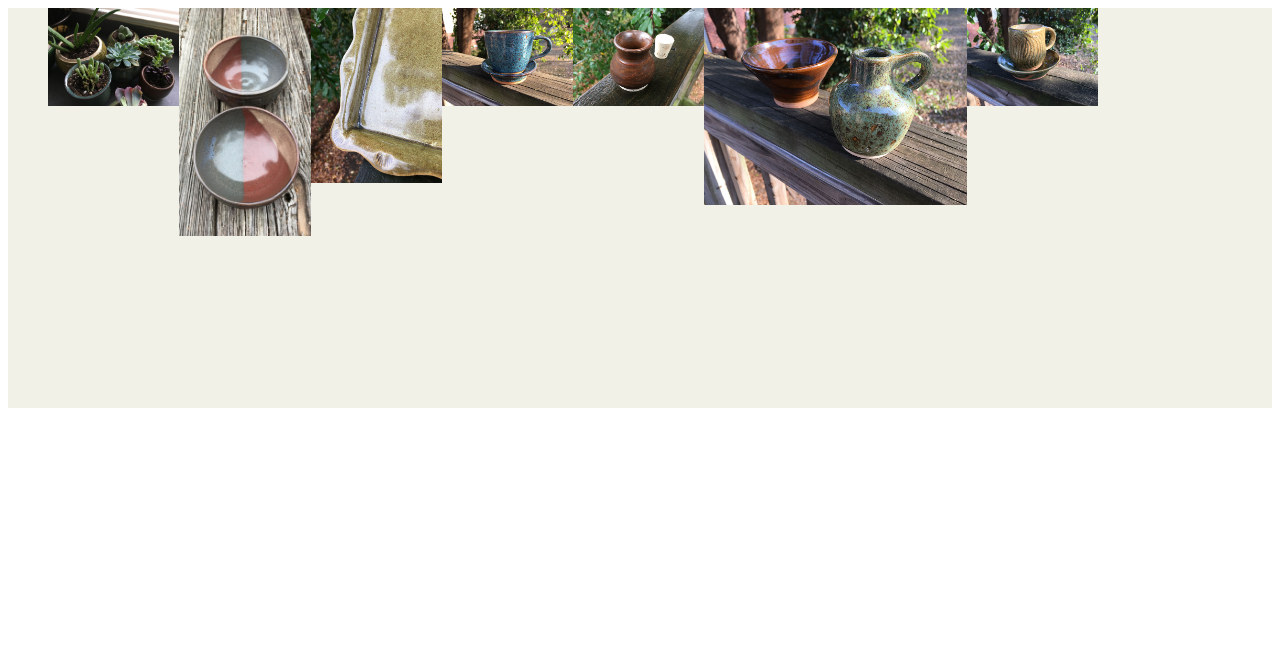
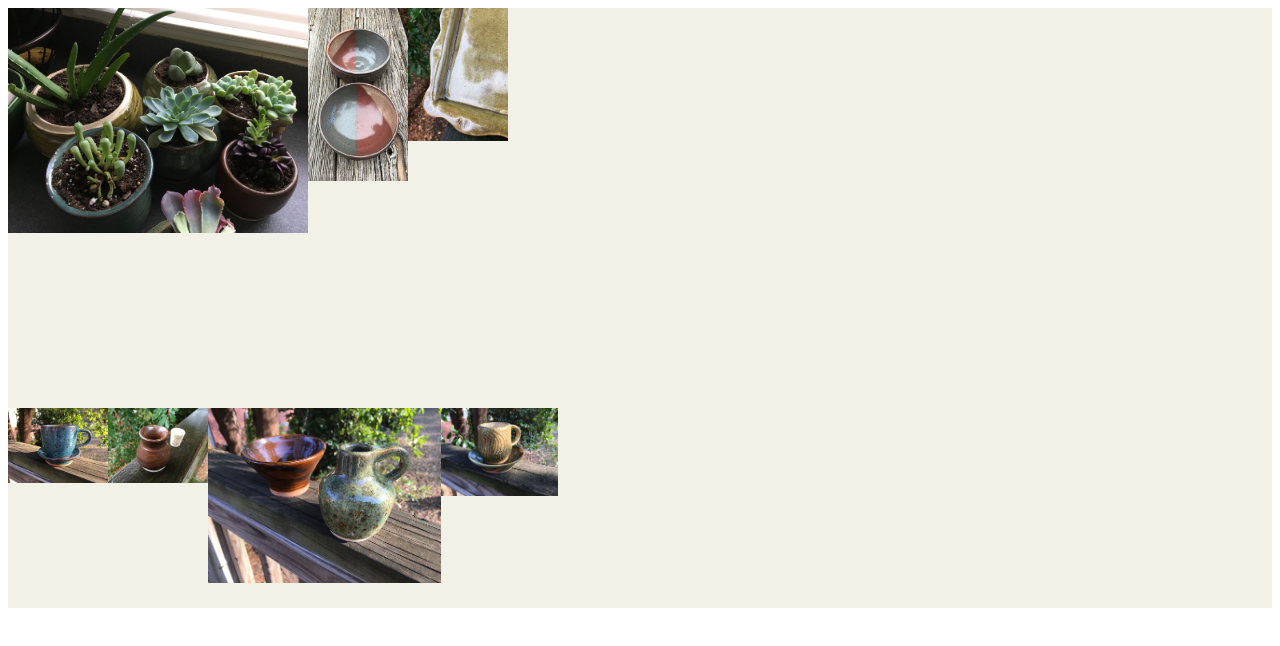
Before and after one commit to jakedub/week-one-project, a plain HTML site: page index.html in a window 1280 px wide. Drawn offline with Linux system fonts and the light colour scheme; files whose address does not match are found by name.

Commit message:
images on two lines

```diff
--- a/style.css
+++ b/style.css
@@ -35,51 +35,51 @@ Box 4 - 7: Same Height, Class C
 #box{
   display: flex;
   flex-wrap: wrap;
-  justify-content: space-between;
-  padding-left: 20px;
-  padding-right: 20px;
+  /*justify-content: space-between;*/
+  /*padding-left: 20px;
+  padding-right: 20px;*/
 }
 
 #boxone {
   background-image:url("/Users/jacob/Desktop/TIY/HTML/week-one-project/week-one-project:images/product-1.jpg");
   flex-basis: 300px;
   width: 50px;
-  flex: 1;
-  flex-shrink: 1;
+  /*flex: 1;
+  flex-shrink: 1;*/
   background-size: contain;
   background-repeat: no-repeat;
 }
 
 #boxtwo {
   background-image:url("/Users/jacob/Desktop/TIY/HTML/week-one-project/week-one-project:images/product-2.jpg");
-  flex: 1;
-  flex-shrink: 1;
+  /*flex: 1;
+  flex-shrink: 1;*/
   background-size: contain;
   background-repeat: no-repeat;
 }
 
 #boxthree {
   background-image:url("/Users/jacob/Desktop/TIY/HTML/week-one-project/week-one-project:images/product-3.jpg");
-  flex: 1;
-  flex-shrink: 1;
+  /*flex: 1;
+  flex-shrink: 1;*/
   background-size: contain;
   background-repeat: no-repeat;
 }
 
 #boxfour {
   background-image:url("/Users/jacob/Desktop/TIY/HTML/week-one-project/week-one-project:images/product-4.jpg");
-  flex-basis: 300px;
+  /*flex-basis: 300px;
   width: 600px;
   flex: 1;
-  flex-shrink: 1;
+  flex-shrink: 1;*/
   background-size: contain;
   background-repeat: no-repeat;
 }
 
 #boxfive {
   background-image:url("/Users/jacob/Desktop/TIY/HTML/week-one-project/week-one-project:images/product-5.jpg");
-  flex: 1;
-  flex-shrink: 1;
+  /*flex: 1;
+  flex-shrink: 1;*/
   background-size: contain;
   background-repeat: no-repeat;
 }
```
